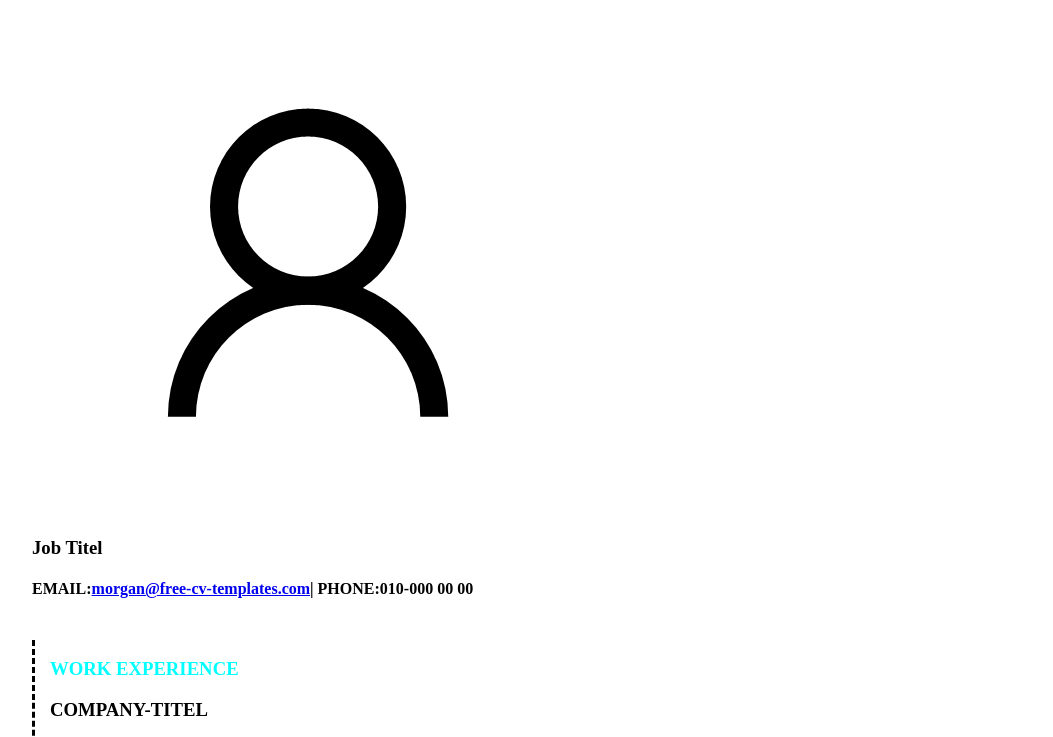
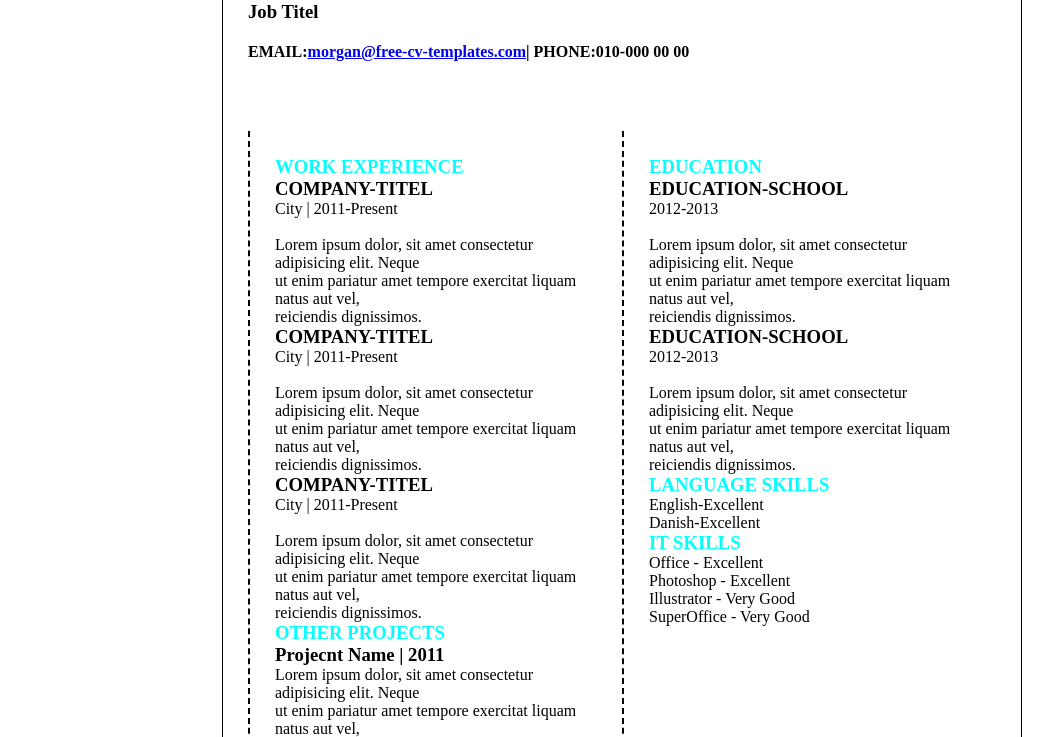
Before and after one commit to NirBus/Box-model--Block-and-inline-elements--Text, a plain HTML site: page index.html in a window 1280 px wide. Shown: the part 102-839 px from the top of the page, without its empty margins (18-1071 px from the left). Drawn offline with Linux system fonts and the light colour scheme.

Commit message:
FInished

```diff
--- a/assets/CSS/style.css
+++ b/assets/CSS/style.css
@@ -1,53 +1,51 @@
-/* *{
+*{
     margin: 0;
     padding: 0;
     box-sizing: border-box;
 }
-.container .box{
-    width: 200px;
-    height: 200px;
-    background-color: aqua;
-    padding: 10px 20px 30px;
-    padding: 10px;
-    margin: 300px auto;
-    border-radius: 30px;
-    box-shadow: inset; */
 
-/* } */
-body{
-    margin: 50px 0 25px 50px;
+
+.container-block{
+    width: 800px;
+    height: 100%;
+    margin: 0 auto;
+    border: 1px solid black;
+}
+.main-wrapper{
+    display: flex;
+    justify-content: center;
+    padding: 25px;
 }
 
 .wrapper{
-    /* width: 200px; */
+    width: 70%;
     margin-top: 20px;
-    border-left: dashed;
-    padding: 0px 15px;
-    display: inline-block;
+    border-left: 2px dashed black ;
+    border-left-color: dashed;
+    padding: 25px;
+
+
 }
 
 .wrapper2{
+    width: 70%;
     margin-top: 20px;
-    border-left: dashed;
-    padding: 0 15px;
-    display: inline-block;
+    border-left: 2px dashed black ;
+    border-left-color: dashed;
+    padding: 25px;
 }
 
-.img{
-    width: 512px;
-    height: 512px;
-
-    background-image: url(../images/man+person+profile+user+worker+icon-1320190557331309792.png);
+.CVV{
+    margin-top: 20px;
+    padding: 25px;
 }
 
-.image-box{
-    margin: 20px 0 0 20px;
-    border-radius: 2px solid red;
-    background-repeat: no-repeat;
-    background-size: cover;
-}
 
 
 .aqua{
     color:aqua;
 }
+
+.avenger1{
+    margin-top: 20px;
+}
--- a/index.html
+++ b/index.html
@@ -1,5 +1,6 @@
 <!DOCTYPE html>
 <html lang="en">
+
 <head>
     <meta charset="UTF-8">
     <meta http-equiv="X-UA-Compatible" content="IE=edge">
@@ -7,26 +8,30 @@
     <title>Document</title>
     <link rel="stylesheet" href="assets/CSS/style.css">
 </head>
+
 <body>
+    <div class="container-block">
         <div class="CVV">
             <div class="">
-            <h1> MORGAN HEMAN</h1>
-            <div class="image-box">
-                <div class="img"></div>
+                <h1 class="avenger"> MORGAN HEMAN</h1>
+                <div class="">
+                    <div class=""></div>
                 </div>
 
 
             </div>
-        <div>
+            <div class="avenger1" >
                 <h3>Job Titel</h3>
             </div>
-        <div>
-            <h4>EMAIL:<a href="https://www.gmail.com">morgan@free-cv-templates.com</a>| <strong>PHONE:</strong>010-000 00 00</h4>
+            <div class="avenger1">
+                <h4>EMAIL:<a href="https://www.gmail.com">morgan@free-cv-templates.com</a>|
+                    <strong>PHONE:</strong>010-000 00 00</h4>
             </div>
         </div>
-
+        <div class="main-wrapper">
             <div class="wrapper">
-        <div class=""><h3 class="aqua">WORK EXPERIENCE</h3>
+                <div class="">
+                    <h3 class="aqua">WORK EXPERIENCE</h3>
                     <div>
                         <h3><Strong>COMPANY-TITEL</Strong></h3>
                         <div>
@@ -56,7 +61,8 @@
                     </div>
                 </div>
                 <div>
-            <div class=""><h3 class="aqua">OTHER PROJECTS</h3>
+                    <div class="">
+                        <h3 class="aqua">OTHER PROJECTS</h3>
                         <div>
                             <h3><strong>Projecnt Name | 2011</strong></h3>
                             <div>
@@ -78,9 +84,9 @@
                 </div>
             </div>
 
-
             <div class="wrapper2">
-            <div class=""><h3 class="aqua">EDUCATION</h3>
+                <div class="">
+                    <h3 class="aqua">EDUCATION</h3>
                     <div>
                         <h3><Strong>EDUCATION-SCHOOL</Strong></h3>
                         <div>
@@ -100,7 +106,8 @@
                         </div>
                     </div>
                     <div>
-                    <div class=""><h3 class="aqua">LANGUAGE SKILLS</h3>
+                        <div class="">
+                            <h3 class="aqua">LANGUAGE SKILLS</h3>
                             <div>
                                 <span>English-Excellent</span><br>
                                 <span>Danish-Excellent</span>
@@ -108,7 +115,8 @@
                         </div>
                     </div>
                     <div>
-                    <div class=""><h3 class="aqua">IT SKILLS</h3>
+                        <div class="">
+                            <h3 class="aqua">IT SKILLS</h3>
                             <div>
                                 <span>Office - Excellent</span><br>
                                 <span>Photoshop - Excellent</span><br>
@@ -119,5 +127,10 @@
                     </div>
                 </div>
             </div>
+        </div>
+    </div>
+
+
 </body>
+
 </html>
```
Lines whose indentation alone changed are shown as unchanged.
